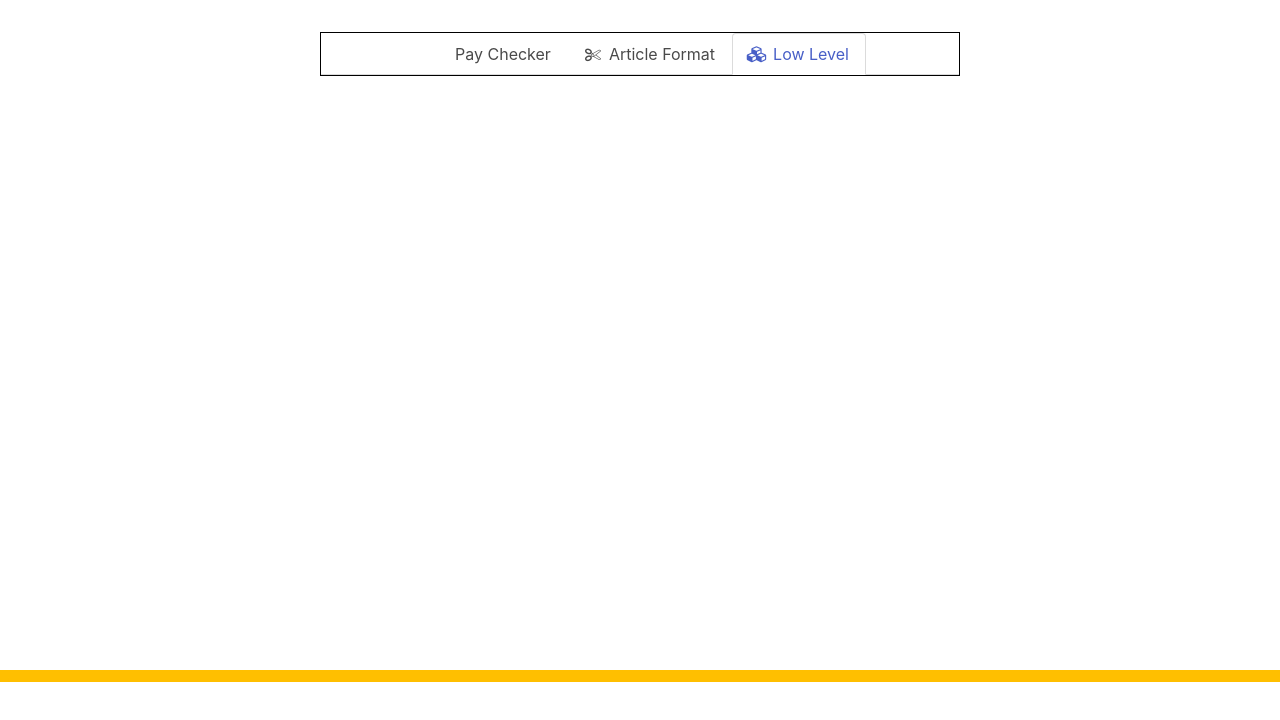
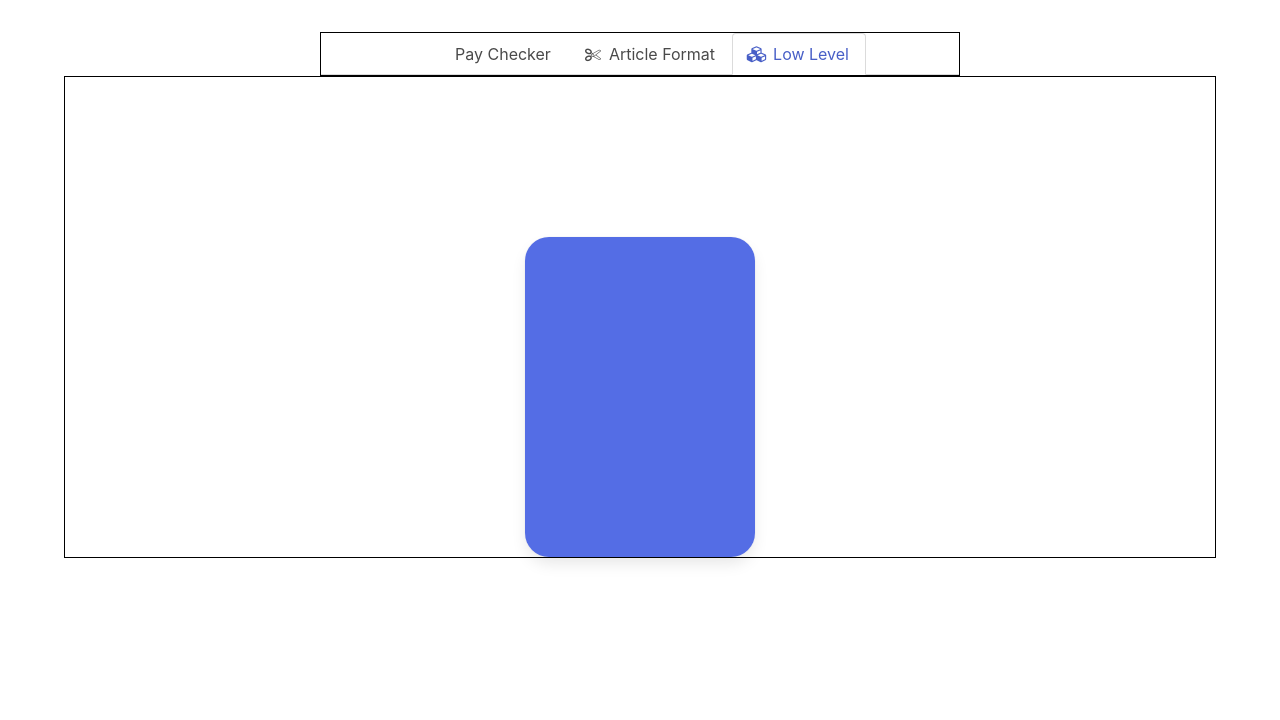
Before and after one commit to Harish-na/Pluto, a plain HTML site: page lowLevel.html in a window 1280 px wide. Drawn offline with nearby package versions, Linux system fonts and the light colour scheme.

Commit message:
Addition of cards to pages

```diff
--- a/lowLevel.html
+++ b/lowLevel.html
@@ -7,7 +7,7 @@
         Low Level Taker
     </title>
 
-    <body style="background-image: url('img/bg.png');">
+    <body>
         <div class="container" style="width: 50%; border: solid black 1px; margin-top: 2rem;">
             <div class="tabs is-centered is-boxed">
                 <ul>
@@ -32,5 +32,12 @@
                 </ul>
             </div>
         </div>
+
+        <div class="container" style="border: 1px solid black; display: flex; justify-content: center; padding-top: 10rem;">
+            <div class="card" style="height: 20rem; width: 20%; background-color: #546de5; border-radius: 1.5rem;">
+                <div class="card-content" style="display: flex; justify-content: center;">
+                </div>
+            </div>
+        </div>
     </body>
 </html>
```
Also changed, not shown: articleSplit.html (+8 -0 lines).
